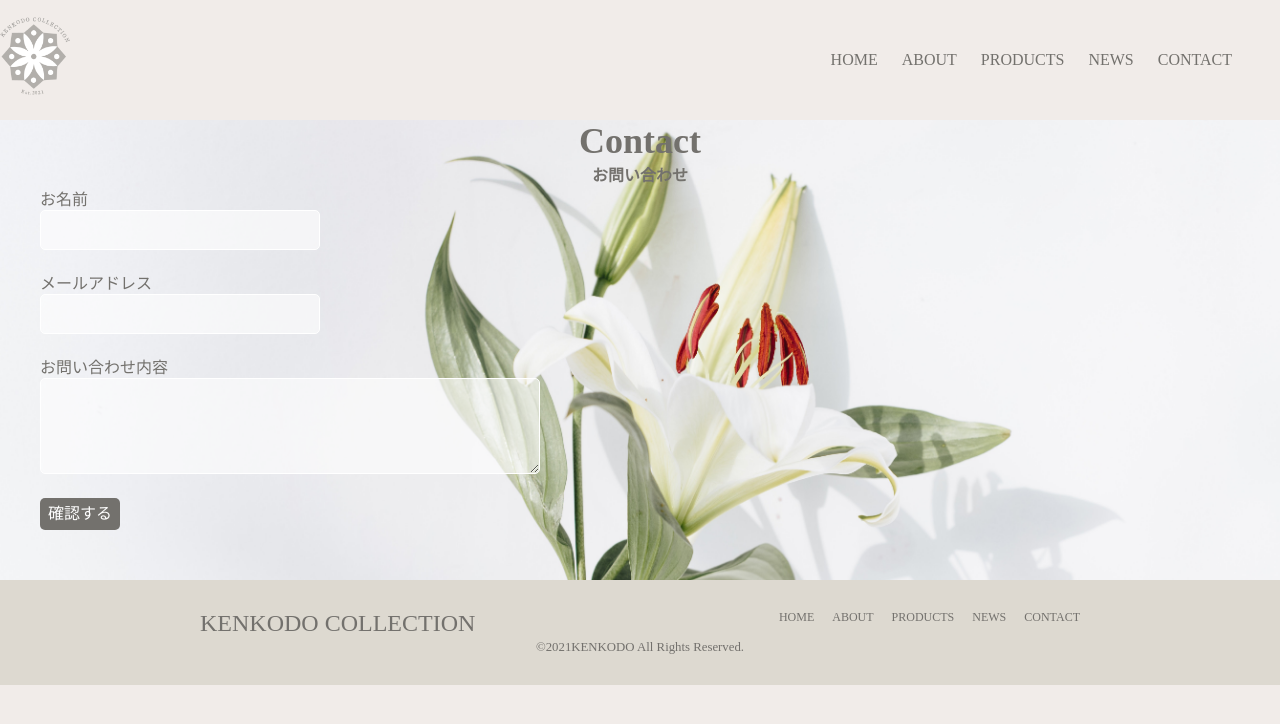
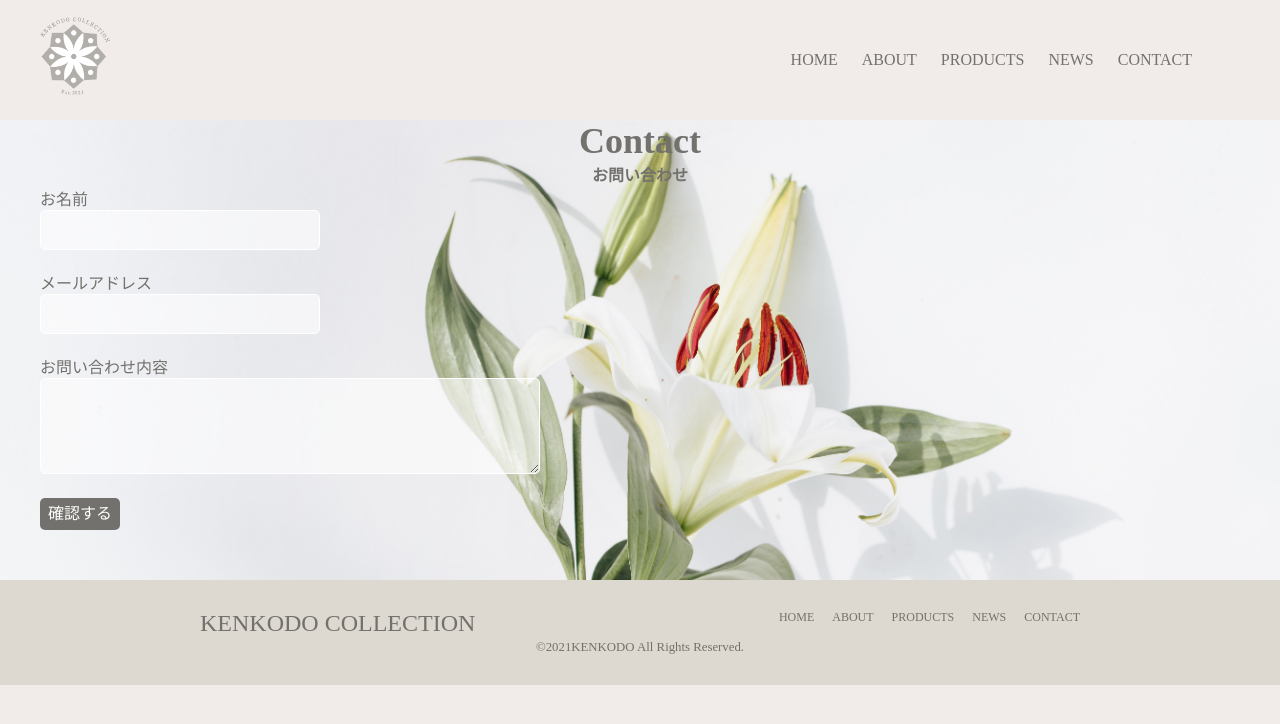
Before and after one commit to yurina-tani/-, a plain HTML site: page contact.html in a window 1280 px wide. Drawn offline with Linux system fonts and the light colour scheme; some packages are replaced by stand-ins of ours.

Commit message:
問い合わせヘッダーにwrapper追加

```diff
--- a/contact.html
+++ b/contact.html
@@ -13,7 +13,7 @@
     <meta name="viewport" content="width=device-width,initial-scale=1">
 </head>
 <body>
-    <header class="page-header">
+    <header class="page-header wrapper">
         <h1><a href="index.html"><img src="img/logo.png" alt="ロゴ"></a></h1>
 
         <nav id="gnav">
```
